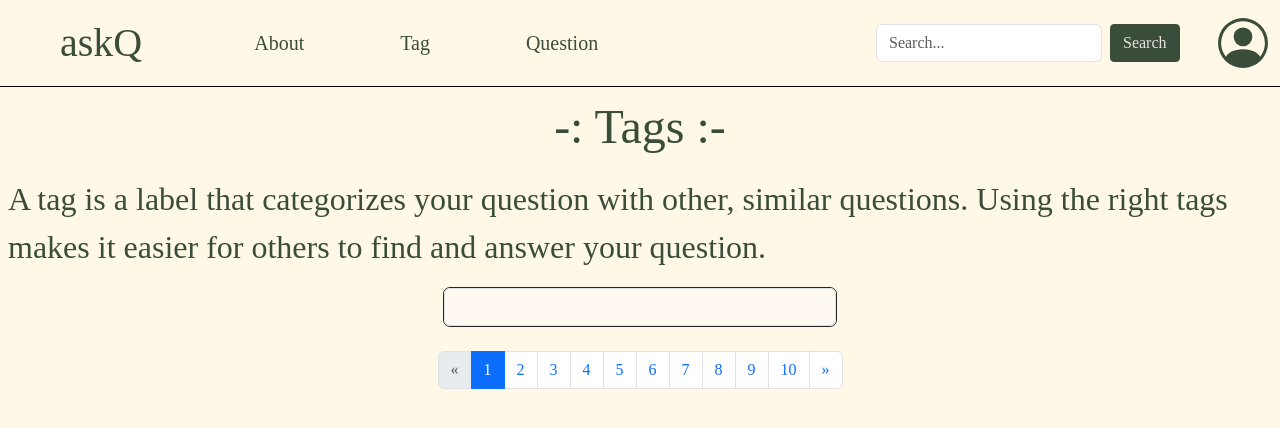
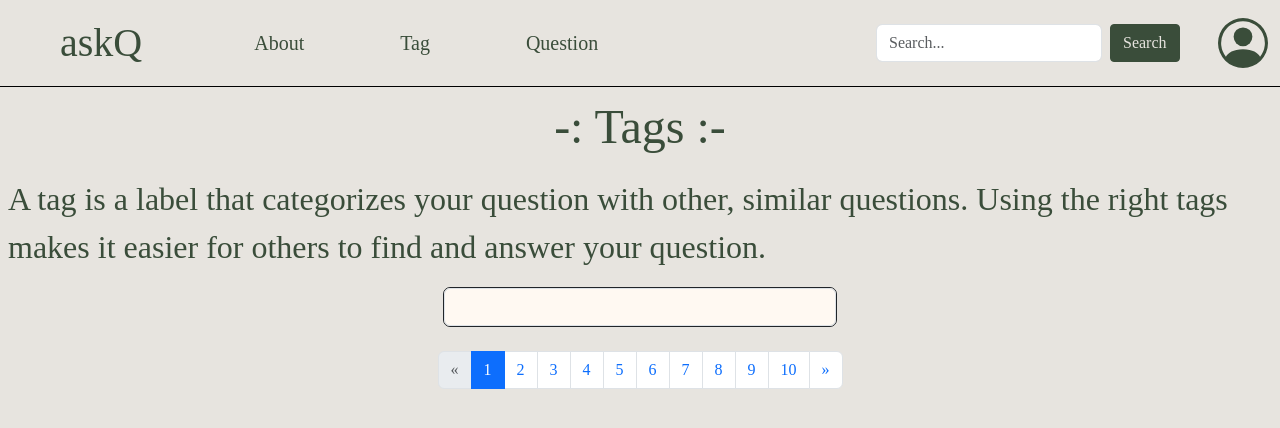
Before and after one commit to COP-290/Testing, a Flask app: page /tag in a window 1280 px wide. Shown: the top 428 px of the page. Run offline with Flask 2, Linux system fonts and the light colour scheme; data that the repository does not hold is empty; some libraries are stand-ins or nearby versions; some web fonts are replaced.

Commit message:
edited page ination

```diff
--- a/flask_blog/templates/tag.html
+++ b/flask_blog/templates/tag.html
@@ -4,10 +4,10 @@
     <link rel="preconnect" href="https://fonts.gstatic.com" crossorigin>
     <link href="https://fonts.googleapis.com/css2?family=Sansita&display=swap" rel="stylesheet">
     <script src="https://cdn.jsdelivr.net/npm/bootstrap@5.3.0-alpha2/dist/js/bootstrap.bundle.min.js" integrity="sha384-qKXV1j0HvMUeCBQ+QVp7JcfGl760yU08IQ+GpUo5hlbpg51QRiuqHAJz8+BrxE/N" crossorigin="anonymous"></script>
-    <link rel="stylesheet" href="index.css" />
+    <link rel="stylesheet" href="../static/index.css" />
 </head>
 
-<body style="background-color:rgb(255, 248, 230); font-family: stylesheet;">
+<body style="background-color:E7E4DF; font-family: stylesheet;">
     <nav class="navbar navbar-expand-lg navbar-light " style="border-bottom:1px solid;border-color:black;">
         <div class="container-fluid" >
           <a class="navbar-brand px-5" style="font-size: 40px;color: 3A4D3A !important;" href="#">askQ</a>
@@ -209,6 +209,10 @@
             border-color:rgb(255, 243, 213) !important;
             background-color:3A4D3A;
         }
+        .page_item{
+            background-color:E7E4DF !important;
+
+        }
         .tag_box:hover{
             transform: scale(1.05);
             transition: transform 0.25s ease-in-out;
```
